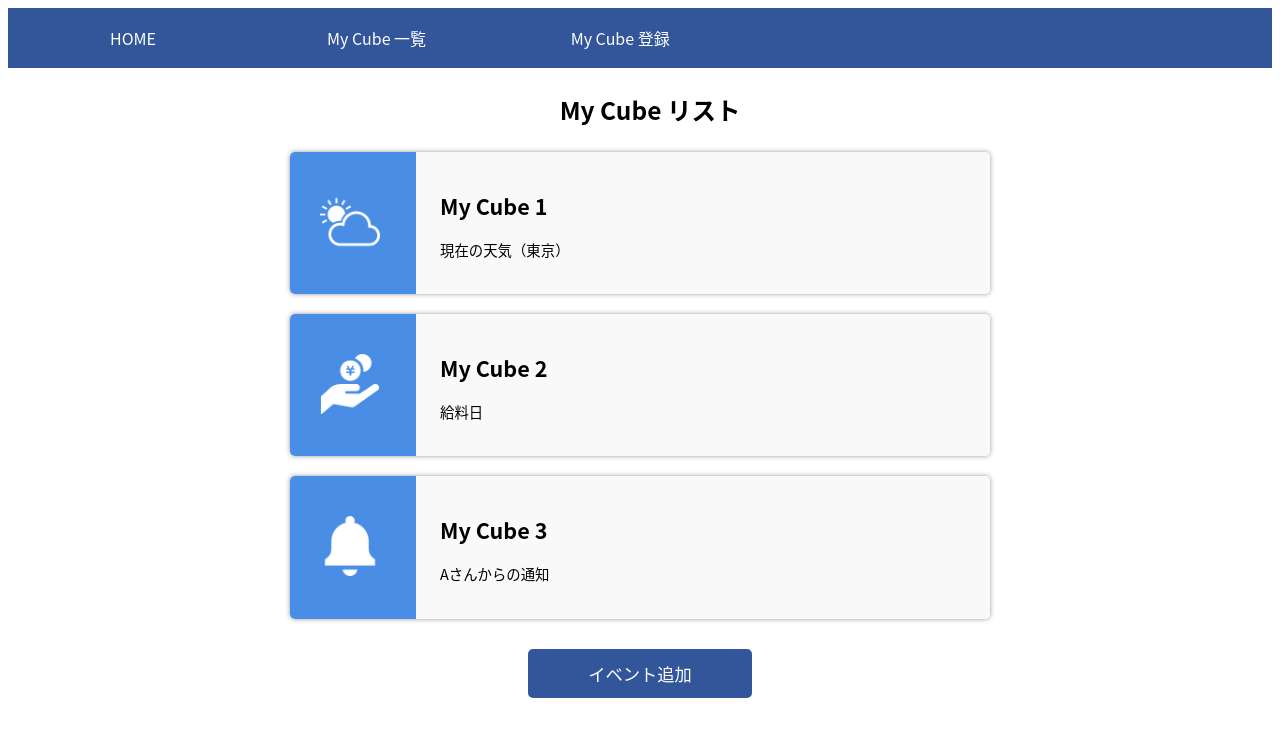
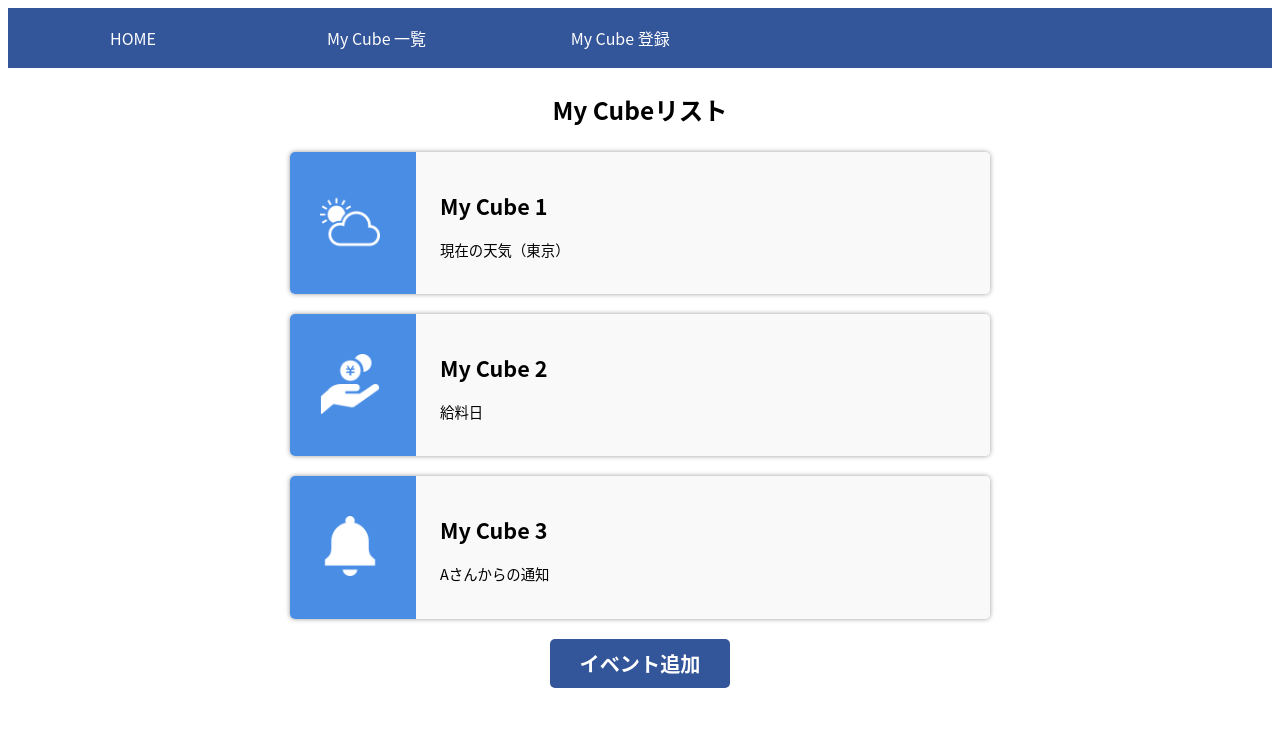
Before and after one commit to aburage/InfoCube, a PHP site: page / in a window 1280 px wide. Shown: the top 737 px of the page. Run offline with PHP 8.4, Linux system fonts and the light colour scheme.

Commit message:
fix: add event button

```diff
--- a/index.html
+++ b/index.html
@@ -14,7 +14,7 @@
         <li><a href="LINK">My Cube 登録</a></li>
     </ul>
 
-    <p class="title">My Cube リスト</p>
+    <p class="title">My Cubeリスト</p>
     <div class="article">
         <img src="./images/weather.png" alt="天気" class="image">
         <div class="text-content">
@@ -37,7 +37,7 @@
         </div>
     </div>
     <div class="add-button">
-        <span>イベント追加</span>
+        <a href="add.html" class="event-button">イベント追加</a>
     </div>
 
 </body>
--- a/style.css
+++ b/style.css
@@ -51,7 +51,6 @@ ul.navi-top a {
 
 .title{
     font-size: 1.7rem;
-    padding-left: 20px;
     text-align: center;
     font-weight: 600;
 }
@@ -80,12 +79,7 @@ ul.navi-top a {
 }
 
 .add-button{
-    background-color: #359;
-    color: #FFF;
-    font-size: 1.2rem;
     width: 200px;
-    padding: 12px;
-    border-radius: 5px;
     text-align: center;
     margin-left: auto;
     margin-right: auto;
@@ -110,3 +104,13 @@ ul.navi-top a {
 .submit-button{
     margin-top: 30px;
 }
+
+.event-button{
+    background-color: #359;
+    color: #FFF;
+    font-size: 1.4em;
+    font-weight: bold;
+    padding: 10px 30px;
+    border-radius: 5px;
+    text-decoration: none;
+}
```
